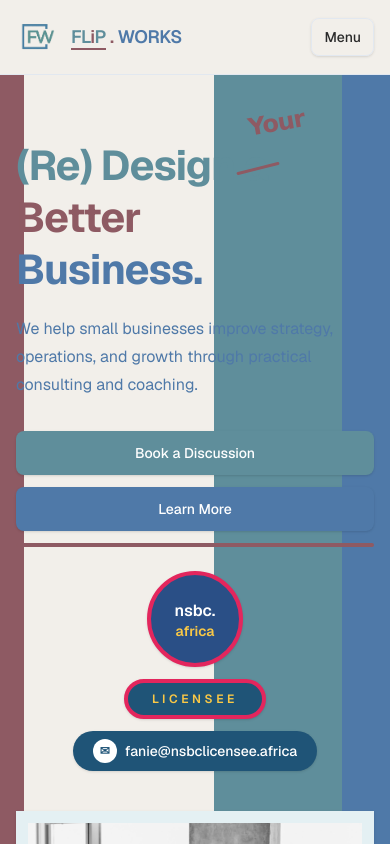
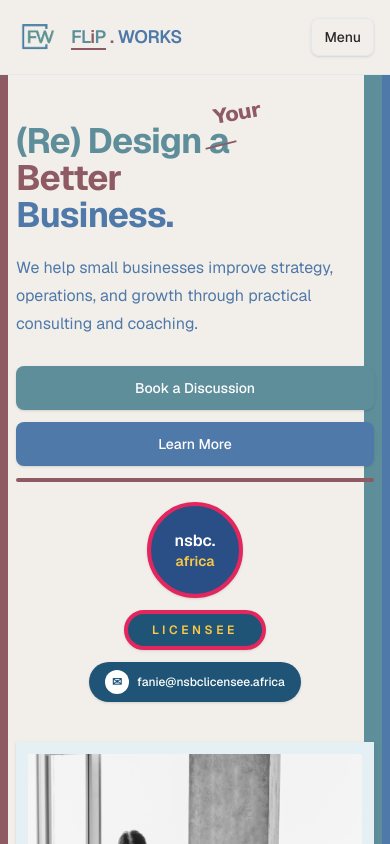
Before and after one commit to SHauny1122/flipwork, a Next.js app: page / in a window 390 px wide. Shown: the top 844 px of the page. Built offline with nearby package versions, Linux system fonts and the light colour scheme.

Commit message:
Improve hero mobile responsiveness

```diff
--- a/components/HeroSection.tsx
+++ b/components/HeroSection.tsx
@@ -9,31 +9,31 @@ const heroCollage = [
 
 export default function HeroSection() {
   return (
-    <section id="home" className="relative overflow-hidden border-b border-slate-200 bg-[#F2EFEA] py-16">
+    <section id="home" className="relative overflow-hidden border-b border-slate-200 bg-[#F2EFEA] py-12 sm:py-16">
       {/* Decorative vertical accent bars */}
       {/* Left-side mauve bar */}
       <div className="pointer-events-none absolute inset-y-0 left-0 z-0">
-        <div className="h-full w-[24px] bg-[#8E5A63]" />
+        <div className="h-full w-[8px] bg-[#8E5A63] sm:w-[14px] lg:w-[24px]" />
       </div>
 
       {/* Far right stacked bars */}
       <div className="pointer-events-none absolute inset-y-0 right-0 z-0 flex items-stretch">
         {/* Thicker teal bar */}
-        <div className="h-full w-[128px] bg-[#5F8E9B]" />
+        <div className="h-full w-[18px] bg-[#5F8E9B] sm:w-[56px] lg:w-[128px]" />
         {/* Thinner blue bar */}
-        <div className="h-full w-[48px] bg-[#4F79A8]" />
+        <div className="h-full w-[8px] bg-[#4F79A8] sm:w-[24px] lg:w-[48px]" />
       </div>
 
       <div className="relative z-10 mx-auto grid w-full max-w-[96rem] grid-cols-1 gap-10 px-4 sm:px-6 lg:grid-cols-2 lg:items-center lg:px-8">
         <div className="max-w-2xl">
-          <h1 className="text-[2.6rem] font-bold leading-tight tracking-tight sm:text-[3.8rem] lg:text-[4.6rem]">
+          <h1 className="text-[2.2rem] font-bold leading-[1.05] tracking-tight sm:text-[3.8rem] sm:leading-tight lg:text-[4.6rem]">
             <span className="block text-[#5F8E9B]">
               (Re) Design{" "}
               <span className="relative inline-block align-baseline">
                 <span className="relative z-10">a</span>
                 {/* Handwritten "Your" above the A */}
                 <span
-                  className="pointer-events-none absolute -top-8 left-1 text-2xl sm:text-4xl text-[#8E5A63]"
+                  className="pointer-events-none absolute -top-6 left-1 text-xl text-[#8E5A63] sm:-top-8 sm:text-4xl"
                   style={{
                     fontFamily: "'Segoe Script', 'Comic Sans MS', cursive",
                     transform: "rotate(-10deg)",
@@ -43,7 +43,7 @@ export default function HeroSection() {
                 </span>
                 {/* Diagonal strike-through line */}
                 <span
-                  className="pointer-events-none absolute -left-2 -right-3 top-[54%] z-20 h-[3px] rounded-full bg-[#8E5A63]"
+                  className="pointer-events-none absolute -left-1 -right-2 top-[56%] z-20 h-[2px] rounded-full bg-[#8E5A63] sm:-left-2 sm:-right-3 sm:top-[54%] sm:h-[3px]"
                   style={{ transform: "rotate(-14deg)" }}
                 />
               </span>
@@ -55,16 +55,16 @@ export default function HeroSection() {
             We help small businesses improve strategy, operations, and growth through practical
             consulting and coaching.
           </p>
-          <div className="mt-8 flex flex-col gap-3 sm:flex-row sm:items-center">
+          <div className="mt-7 flex flex-col gap-3 sm:mt-8 sm:flex-row sm:items-center">
             <a
               href="#contact"
-              className="rounded-lg bg-[#5F8E9B] px-5 py-3 text-center text-sm font-medium text-white shadow-sm transition-colors hover:bg-[#4F79A8]"
+              className="w-full rounded-lg bg-[#5F8E9B] px-5 py-3 text-center text-sm font-medium text-white shadow-sm transition-colors hover:bg-[#4F79A8] sm:w-auto"
             >
               Book a Discussion
             </a>
             <a
               href="#about"
-              className="rounded-lg bg-[#4F79A8] px-5 py-3 text-center text-sm font-medium text-white shadow-sm transition-colors hover:bg-[#3f6489]"
+              className="w-full rounded-lg bg-[#4F79A8] px-5 py-3 text-center text-sm font-medium text-white shadow-sm transition-colors hover:bg-[#3f6489] sm:w-auto"
             >
               Learn More
             </a>
@@ -72,7 +72,7 @@ export default function HeroSection() {
 
           <div className="mt-3 h-1 w-full max-w-[44rem] rounded-full bg-[#8E5A63]" />
 
-          <div className="mt-6 flex flex-col items-center gap-3 text-sm sm:items-start">
+          <div className="mt-5 flex flex-col items-center gap-3 text-sm sm:mt-6 sm:items-start">
             <div className="flex h-24 w-24 flex-col items-center justify-center rounded-full border-4 border-[#E3265D] bg-[#2A4F86] text-center font-semibold leading-tight text-white shadow-sm">
               <span className="text-base">nsbc.</span>
               <span className="text-[#F9C846]">africa</span>
@@ -80,9 +80,9 @@ export default function HeroSection() {
             <div className="rounded-full border-4 border-[#E3265D] bg-[#1F5477] px-6 py-2 text-xs font-semibold uppercase tracking-[0.3em] text-[#F9C846] shadow-sm">
               Licensee
             </div>
-            <div className="inline-flex items-center gap-2 rounded-full bg-[#1F5477] px-5 py-2 text-sm font-medium text-white shadow-sm">
+            <div className="inline-flex max-w-full items-center gap-2 rounded-full bg-[#1F5477] px-4 py-2 text-xs font-medium text-white shadow-sm sm:px-5 sm:text-sm">
               <span className="inline-flex h-6 w-6 items-center justify-center rounded-full bg-white text-xs font-bold text-[#1F5477]">✉</span>
-              <span>fanie@nsbclicensee.africa</span>
+              <span className="break-all">fanie@nsbclicensee.africa</span>
             </div>
           </div>
         </div>
```
